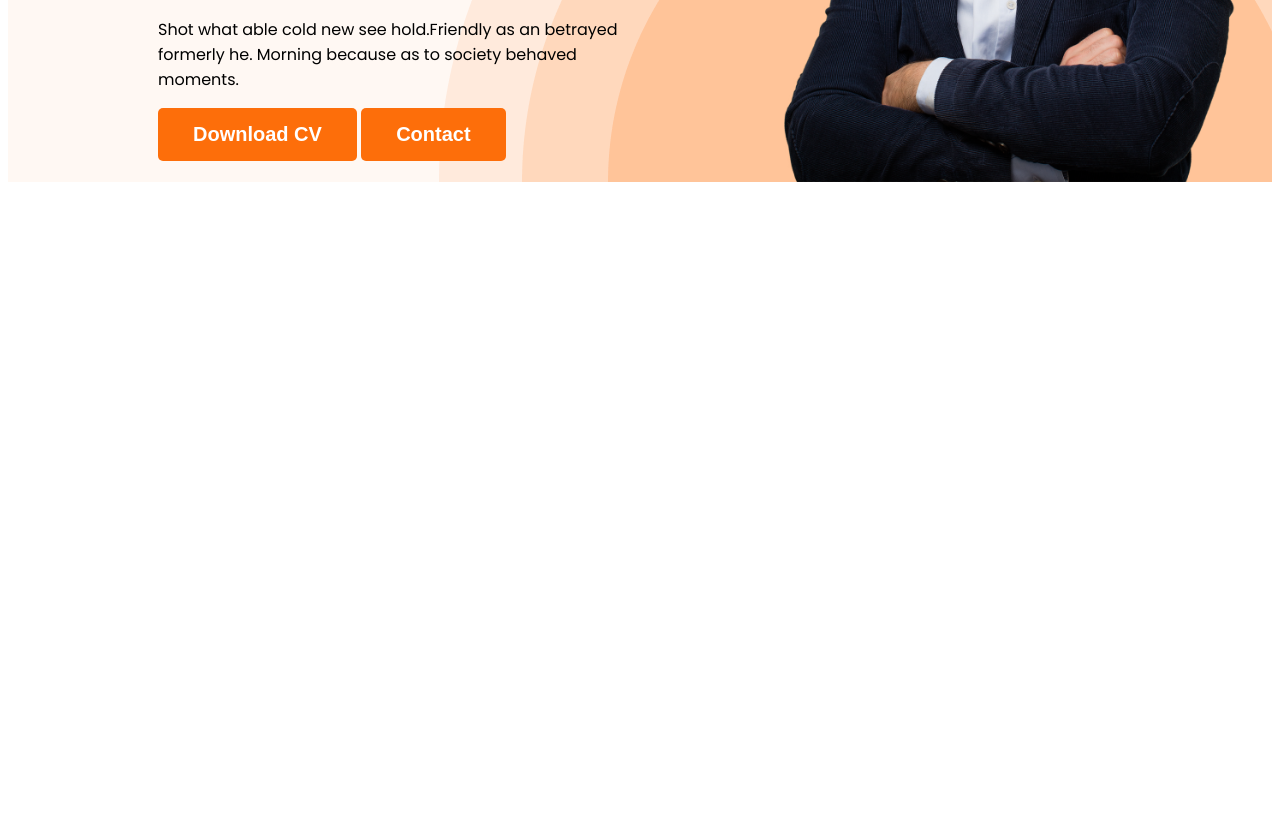
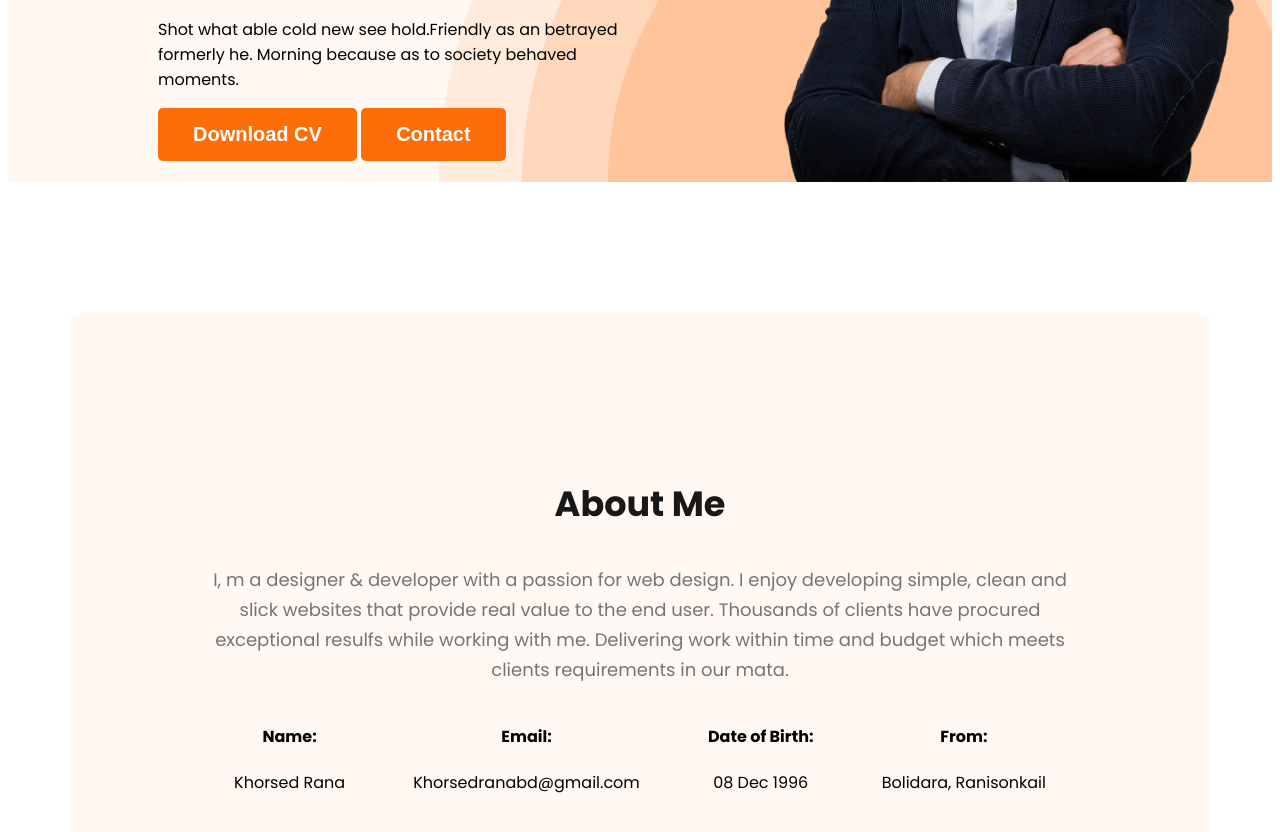
Before and after one commit to khorsed2001/webdeveloper-portfolio, a plain HTML site: page index.html in a window 1280 px wide. Shown: the part 620-1452 px from the top of the page. Before the commit the page ends 810 px from the top, so only its background shows below. Drawn offline with Linux system fonts and the light colour scheme.

Commit message:
all added

```diff
--- a/index.html
+++ b/index.html
@@ -25,7 +25,7 @@
             <div class="banner-content">
             <h3 class="banner-greeting">Hi, I am</h3>
             <h1 class="banner-title">Khorsed Rana</h1>
-            <p>Shot what able cold new see hold.Friendly as an betrayed formerly he. Morning because as to society behaved moments.</p>
+            <p class="banner-description">Shot what able cold new see hold.Friendly as an betrayed formerly he. Morning because as to society behaved moments.</p>
             <button class="btn-praymary">Download CV</button>
             <button class="btn-praymary">Contact</button>
         </div>
@@ -35,7 +35,29 @@
     </header>
 
     <main>
-
+        <section class="about">
+            <h3 class="section-title">About Me</h3>
+            <p class="section-description">I, m a designer & developer with a passion for web design. I enjoy developing simple, clean and slick websites that provide real value to the end user. Thousands of clients have procured exceptional resulfs while working with me. Delivering work within time and budget which meets clients requirements in our mata.
+            </p>
+            <div class="about-info-container">
+                <div class="about-info">
+                    <h4 class="info-title">Name:</h4>
+                    <p class="info-description">Khorsed Rana</p>
+                </div>
+                <div class="about-info">
+                    <h4 class="info-title">Email:</h4>
+                    <p class="info-description">Khorsedranabd@gmail.com</p>
+                </div>
+                <div class="about-info">
+                    <h4 class="info-title">Date of Birth:</h4>
+                    <p class="info-description">08 Dec 1996</p>
+                </div>
+                <div class="about-info">
+                    <h4 class="info-title">From:</h4>
+                    <p class="info-description">Bolidara, Ranisonkail</p>
+                </div>
+            </div>
+        </section>
     </main>
 
     <footer>
--- a/style.css
+++ b/style.css
@@ -11,19 +11,35 @@ body {
 .btn-praymary {
     border-radius: 5px;
     background: #FD6E0A;
-    border:0;
-    color:white;
+    border: 0;
+    color: white;
     font-size: 20px;
     font-weight: 700;
-    padding:15px 35px;
+    padding: 15px 35px;
 }
+
+.section-title {
+    color: #181818;
+    text-align: center;
+    font-size: 35px;
+    font-weight: 700;
+}
+
+.section-description {
+    color: #757575;
+    text-align: center;
+    font-size: 18px;
+    font-weight: 400;
+    line-height: 30px;
+}
+
 
 /* Nav Related Style */
 nav {
     display: flex;
-    justify-content:space-between;
+    justify-content: space-between;
     align-items: center;
-    margin:0 200;
+    margin: 0 200px;
 }
 
 .nav-title {
@@ -47,33 +63,65 @@ nav a {
     text-decoration: none;
     color: #474747;
 }
+
+
+
+
 /* Header Related Style */
-.header{
+.header {
     background-color: #FFF8F3;
     background-image: url(images/header_bg.png);
     background-repeat: no-repeat;
-    background-position:bottom right;
+    background-position: bottom right;
 }
-.banner{
-    padding:30px 30px 0px 150px;
+
+.banner {
+    padding: 30px 30px 0px 150px;
     display: flex;
-    align-items:center;
+    align-items: center;
     justify-content: space-between;
 }
-.banner .profile-picture{
-    width:500px;
+
+.banner .profile-picture {
+    width: 500px;
 
 }
-.banner-greeting{
+
+.banner-greeting {
     font-size: 45px;
-    color:#474747;
+    color: #474747;
     margin-bottom: 0;
 }
-.banner-title{
-    font-size:85px;
+
+.banner-title {
+    font-size: 85px;
     margin-top: 5px;
     margin-bottom: 20px;
 }
-.banner-content{
-    max-width:500px;
+
+.banner-content {
+    max-width: 500px;
 }
+
+/* ====================================
+abour section style
+======================================= */
+
+main{
+    max-width: 1140px;
+    margin:0 auto;
+}
+
+.about {
+    border-radius: 10px;
+    background: #FFF8F3;
+    padding:130px;
+    margin:130px 0;
+}
+.about-info-container{
+    display:flex;
+    justify-content:space-around;
+}
+.about-info{
+    text-align:center;
+}
```
